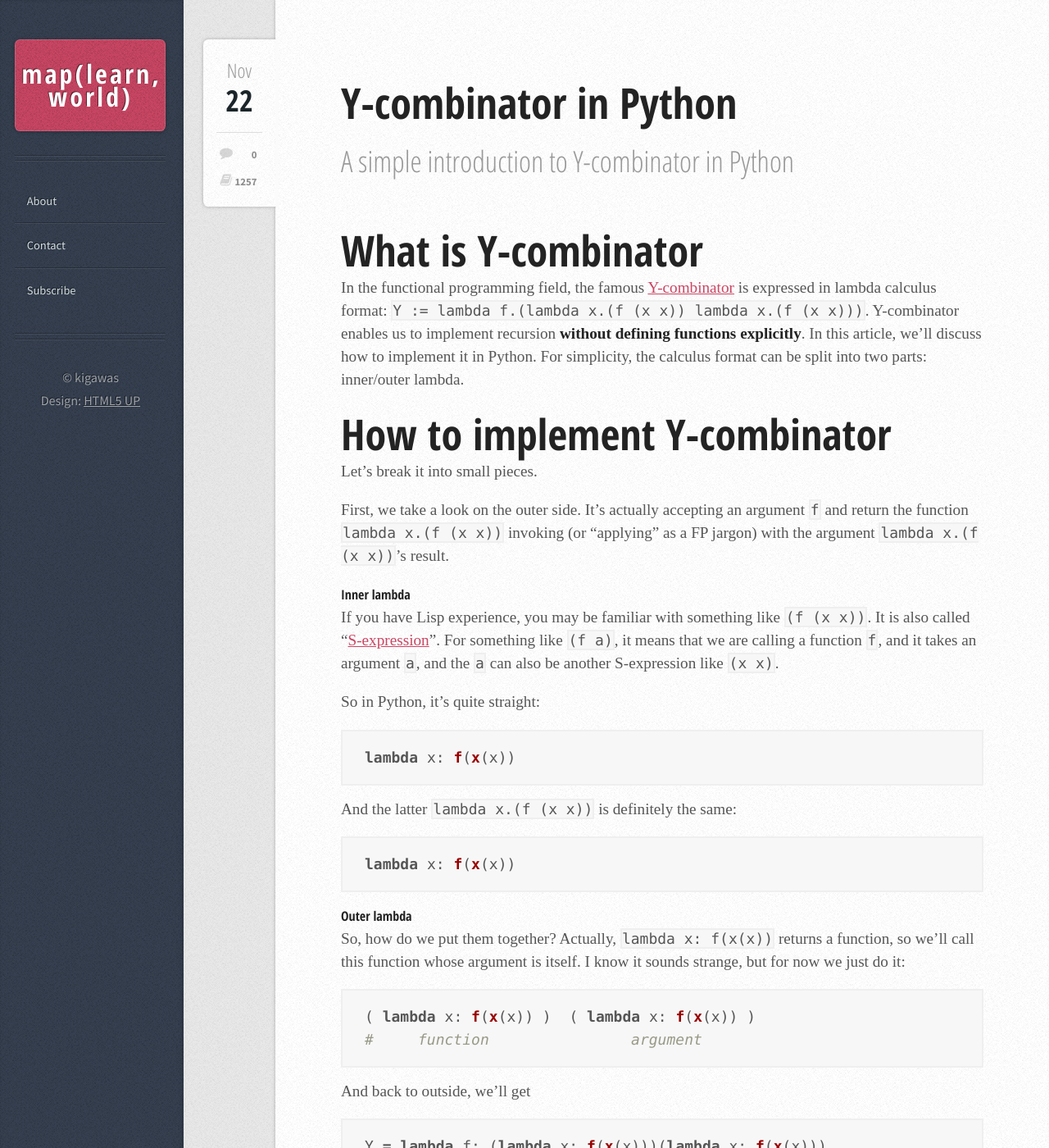
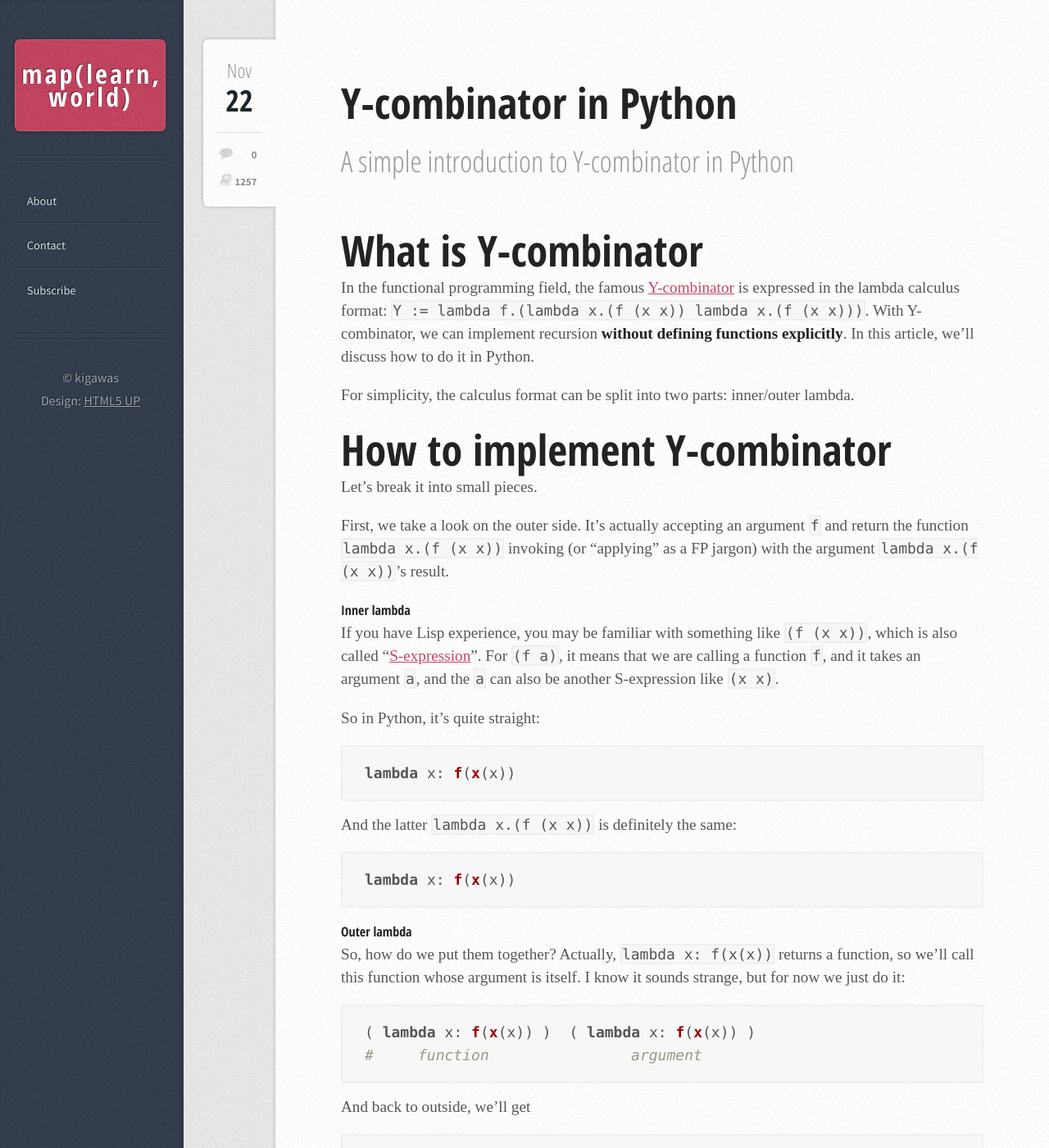
Before and after one commit to kigawas/kigawas.github.io, a Jekyll site: the page built from _posts/2018-11-22-y-combinator-in-python.md, in a window 1280 px wide and 1400 px high. Shown: the whole window at 82% size. Built offline with Jekyll 4.4.1, drawn with Linux system fonts in a browser that asks for light colours; some web fonts are replaced; comment, search, counter and statistics services are not loaded; some of the changed text lies outside the part shown.

Commit message:
Update 2018-11-22-y-combinator-in-python.md

````diff
--- a/_posts/2018-11-22-y-combinator-in-python.md
+++ b/_posts/2018-11-22-y-combinator-in-python.md
@@ -5,7 +5,9 @@
 
 ## What is Y-combinator
 
-In the functional programming field, the famous [Y-combinator](https://en.wikipedia.org/wiki/Fixed-point_combinator#Fixed_point_combinators_in_lambda_calculus) is expressed in lambda calculus format: `Y := lambda f.(lambda x.(f (x x)) lambda x.(f (x x)))`. Y-combinator enables us to implement recursion **without defining functions explicitly**. In this article, we'll discuss how to implement it in Python. For simplicity, the calculus format can be split into two parts: inner/outer lambda.
+In the functional programming field, the famous [Y-combinator](https://en.wikipedia.org/wiki/Fixed-point_combinator#Fixed_point_combinators_in_lambda_calculus) is expressed in the lambda calculus format: `Y := lambda f.(lambda x.(f (x x)) lambda x.(f (x x)))`. With Y-combinator, we can implement recursion **without defining functions explicitly**. In this article, we'll discuss how to do it in Python.
+
+For simplicity, the calculus format can be split into two parts: inner/outer lambda.
 
 ## How to implement Y-combinator
 
@@ -15,7 +17,7 @@
 
 ### Inner lambda
 
-If you have Lisp experience, you may be familiar with something like `(f (x x))`. It is also called "[S-expression](https://www.wikiwand.com/en/S-expression)". For something like `(f a)`, it means that we are calling a function `f`, and it takes an argument `a`, and the `a` can also be another S-expression like `(x x)`.
+If you have Lisp experience, you may be familiar with something like `(f (x x))`, which is also called "[S-expression](https://en.wikipedia.org/wiki/S-expression)". For `(f a)`, it means that we are calling a function `f`, and it takes an argument `a`, and the `a` can also be another S-expression like `(x x)`.
 
 So in Python, it's quite straight:
 
@@ -46,11 +48,11 @@
 
 ## How to use Y-combinator
 
-You may want to ask, how should we use this weird thing to implement recursions without defining any function? Let's start from the factorial calculation.
+You may want to ask, how should we use this weird thing to implement recursions __without__ defining any function? Well, let's start from the factorial calculation.
 
 ### First trying
 
-In normal way, you will write it like:
+In normal way, you might write something like:
 
 ```python
 def fac(n):
````
